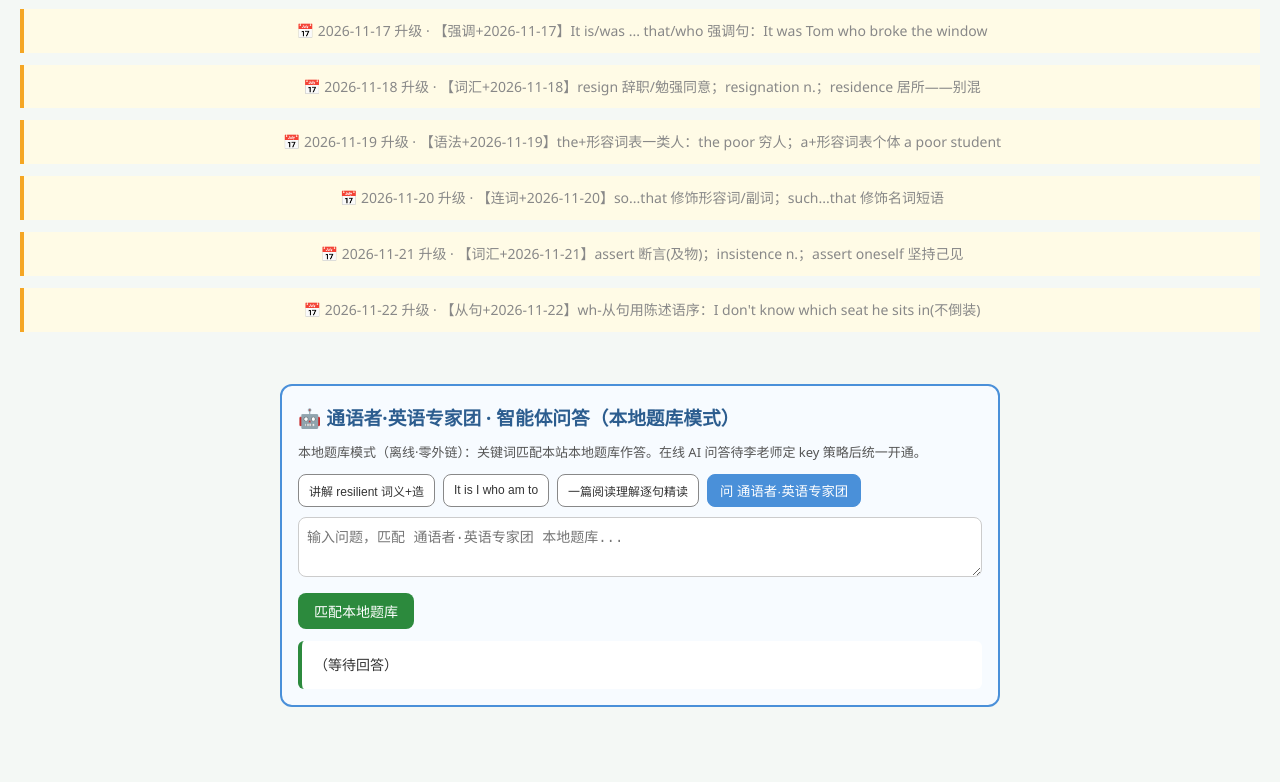
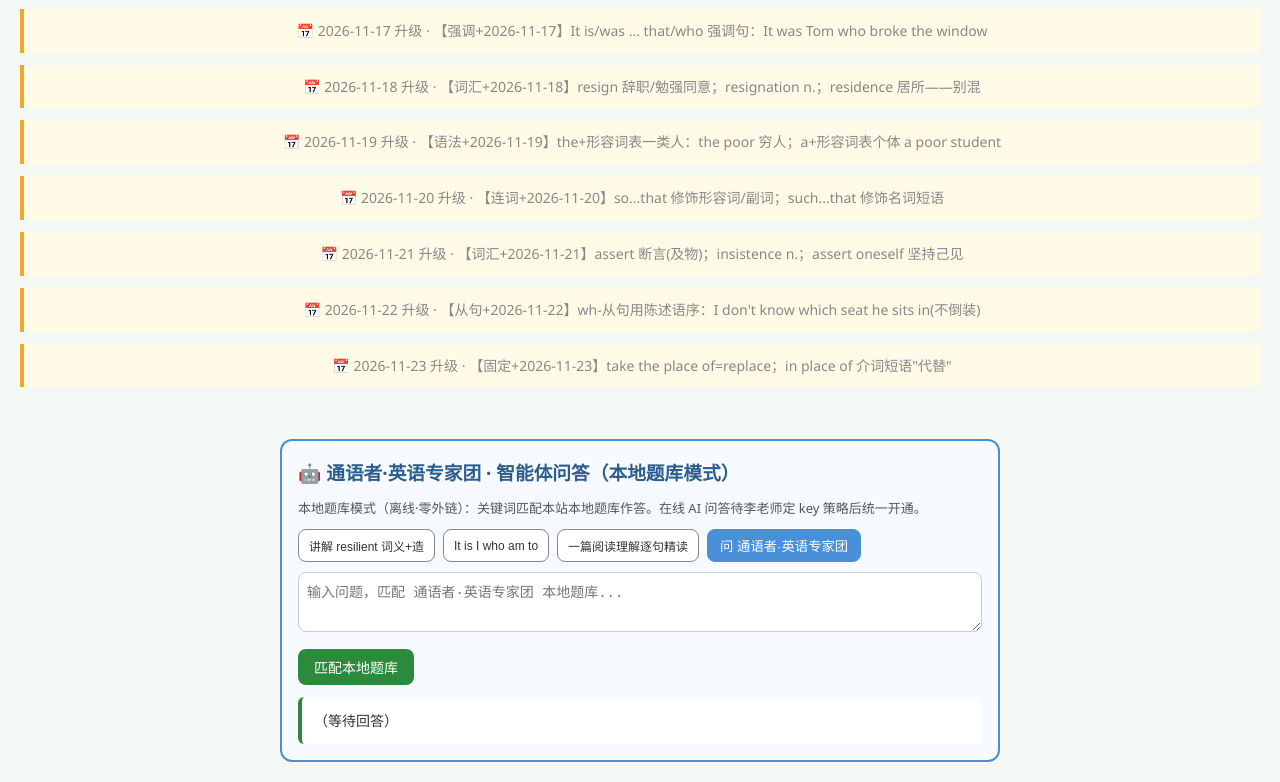
Before and after one commit to dapengzhanchi141345/li-yanming-english, a plain HTML site: page index.html in a window 1280 px wide. Shown: the part 2329-3111 px from the top of the page. Before the commit the page ends 3056 px from the top, so only its background shows below. Drawn offline with Linux system fonts and the light colour scheme.

Commit message:
english 12独立站升级 2026-11-23

```diff
--- a/index.html
+++ b/index.html
@@ -143,6 +143,8 @@ footer{text-align:center;padding:20px;color:#888;font-size:13px;margin-top:30px;
 <div style="background:#fffbe6;border-left:4px solid #f5a623;padding:10px;margin:12px 0;font-size:14px">📅 2026-11-21 升级 · 【词汇+2026-11-21】assert 断言(及物)；insistence n.；assert oneself 坚持己见</div>
 
 <div style="background:#fffbe6;border-left:4px solid #f5a623;padding:10px;margin:12px 0;font-size:14px">📅 2026-11-22 升级 · 【从句+2026-11-22】wh-从句用陈述语序：I don't know which seat he sits in(不倒装)</div>
+
+<div style="background:#fffbe6;border-left:4px solid #f5a623;padding:10px;margin:12px 0;font-size:14px">📅 2026-11-23 升级 · 【固定+2026-11-23】take the place of=replace；in place of 介词短语"代替"</div>
 </footer>
 
 <script>
```
